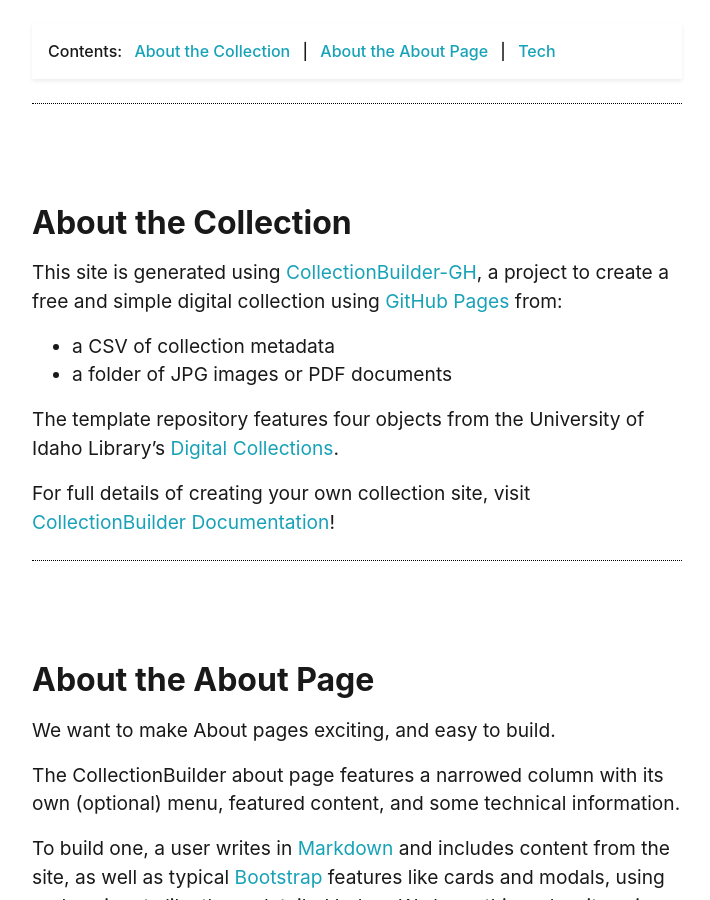
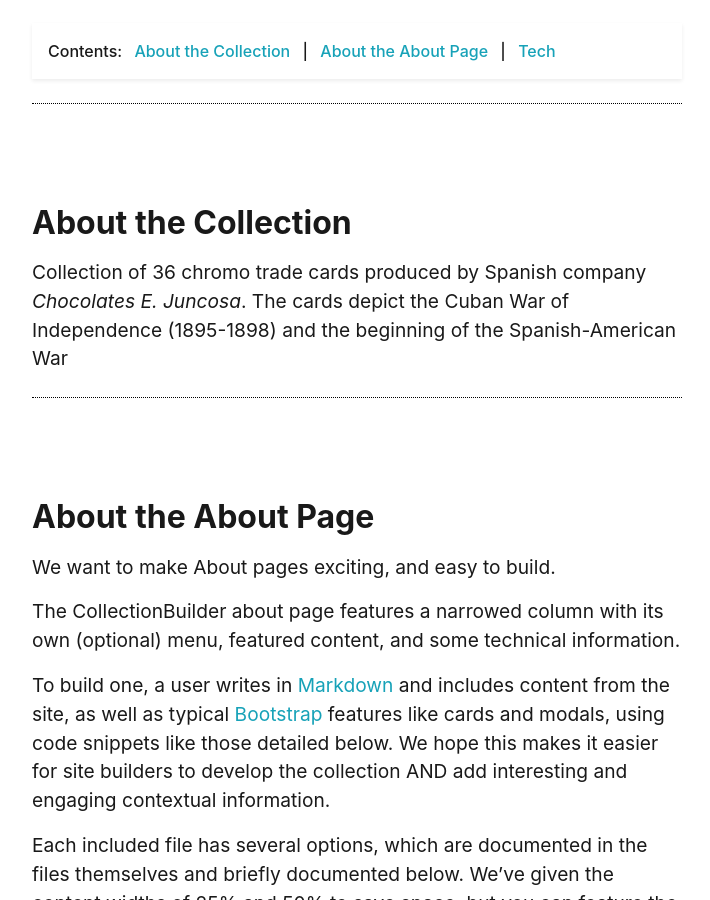
Before and after one commit to Rodpinar/Unexpected-Collections, a Jekyll site: the page built from pages/about.md, in a window 1280 px wide and 900 px high, scrolled down 469 px. Shown: the whole window, without its empty margins (283-993 px from the left). Built offline with Jekyll 4.4.1, drawn with Linux system fonts in a browser that asks for light colours.

Commit message:
Update about.md

```diff
--- a/pages/about.md
+++ b/pages/about.md
@@ -13,15 +13,6 @@
 {% include feature/nav-menu.html sections="About the Collection;About the About Page" %}
 
 ## About the Collection
+Collection of 36 chromo trade cards  produced by Spanish company *Chocolates E. Juncosa*. The cards depict the Cuban War of Independence (1895-1898) and the beginning of the Spanish-American War
 
-This site is generated using [CollectionBuilder-GH](https://collectionbuilding.github.io/gh/), a project to create a free and simple digital collection using [GitHub Pages](https://pages.github.com/) from:
-
-- a CSV of collection metadata
-- a folder of JPG images or PDF documents
-
-The template repository features four objects from the University of Idaho Library's [Digital Collections](https://www.lib.uidaho.edu/digital).
-
-For full details of creating your own collection site, visit [CollectionBuilder Documentation](https://collectionbuilder.github.io/cb-docs/)!
-
-<!-- IMPORTANT!!! DELETE this comment and the include below when you are finished editing this page for your collection. The include below introduces about page features. They will show up on your collection's about page until you delete it.  -->
 {% include cb/about_the_about.md %}
```
